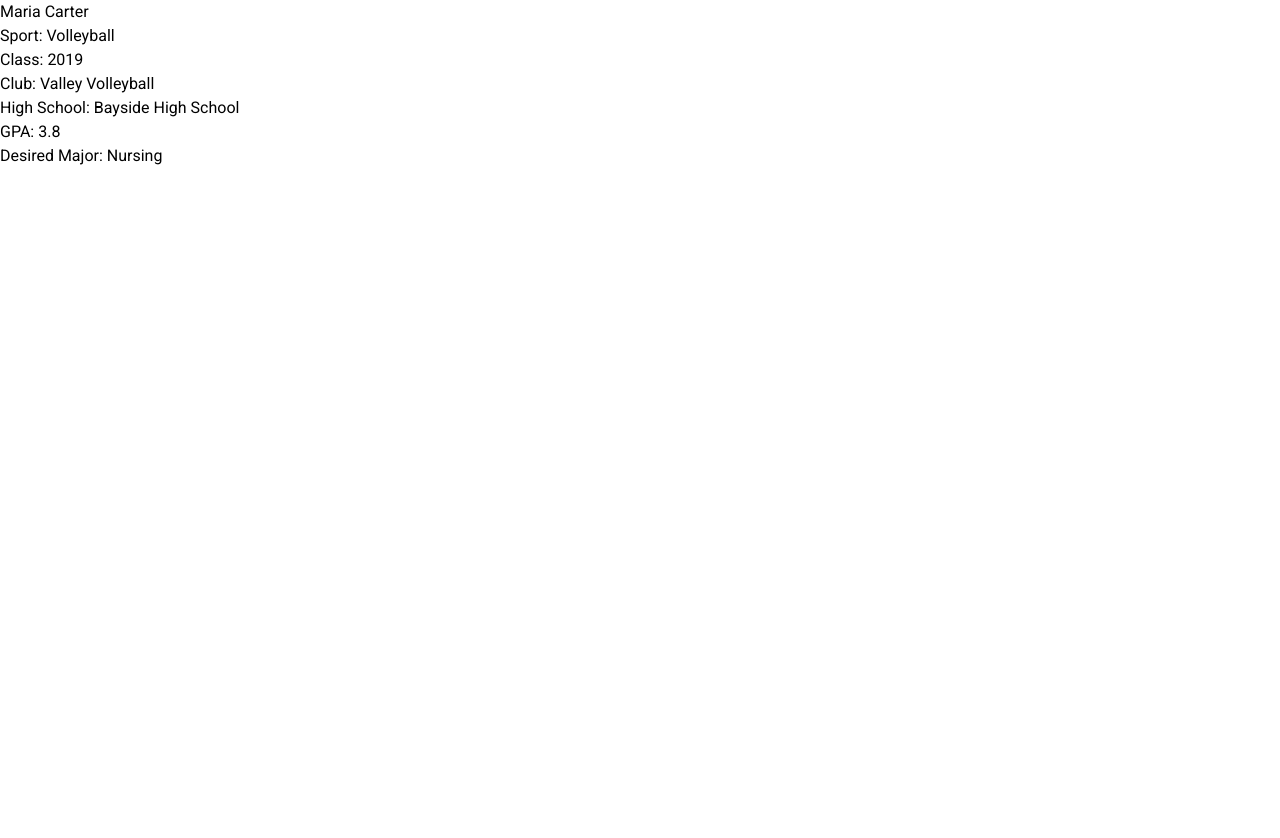
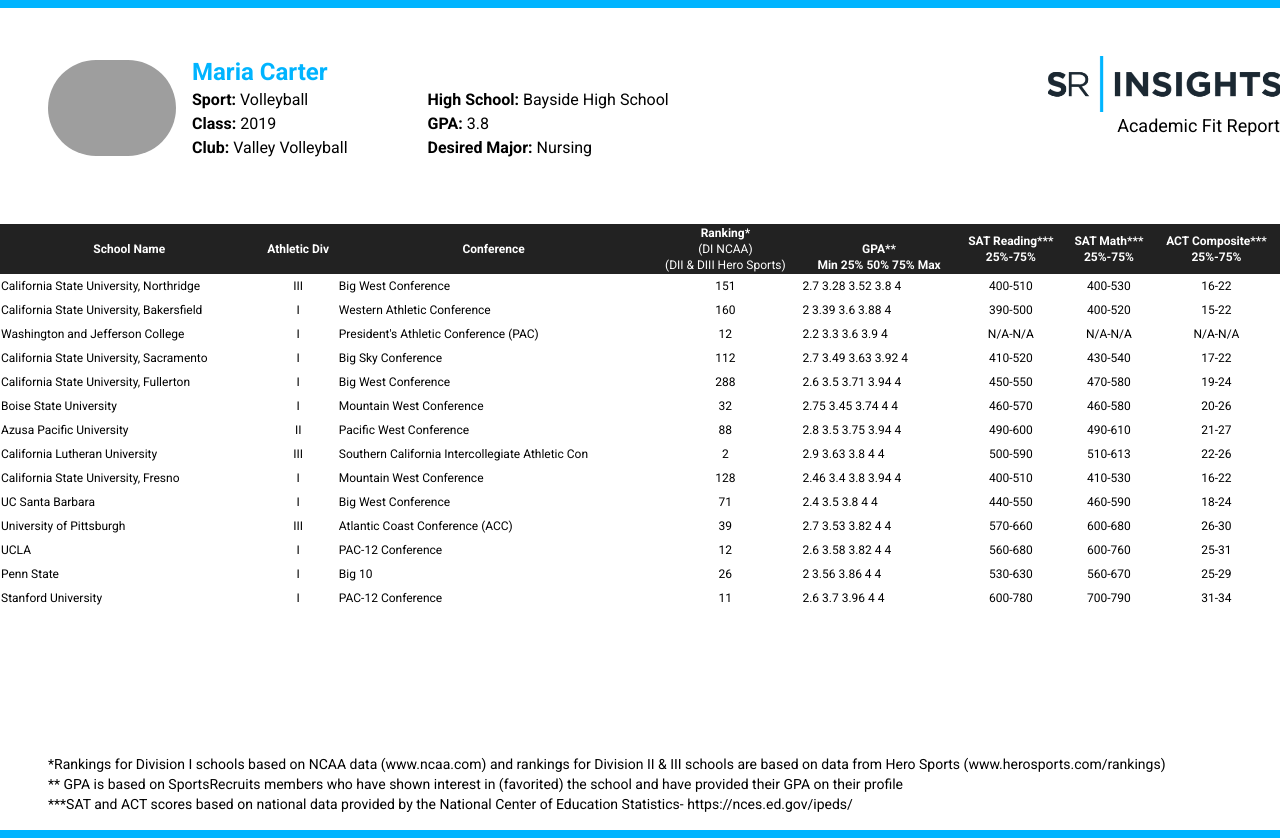
Before and after one commit to w0rd-driven/vue-challenge, a Vue app: page / in a window 1280 px wide. Before the commit the page ends 800 px from the top, so only its background shows below. Built offline with nearby package versions, Linux system fonts and the light colour scheme; grey boxes are pictures that could not be loaded.

Commit message:
Create basic structure
The output is close to what's expected so it should be time to break components down from here to make reactivity easier.

```diff
--- a/src/components/AcademicFitReport.vue
+++ b/src/components/AcademicFitReport.vue
@@ -1,34 +1,92 @@
 <template>
   <div>
-    <div class="info">
-      <h2>{{athlete.name}}</h2>
-      <ul>
+    <hr class="h-2 border-0 bg-rule">
+    <header class="info flex mt-12">
+      <img :src="athlete.profile_image" class="h-24 rounded-full ml-12 mt-1 flex-0" />
+      <div class="flex-1 ml-4">
+        <h2 class="text-2xl font-bold text-rule align-text-top">{{ athlete.name }}</h2>
+        <ul class="grid grid-rows-3 grid-flow-col gap-x-20 auto-cols-max">
           <li>
-          <label>Sport:</label>
-          {{athlete.sport}}
+            <label class="font-bold">Sport:</label>
+            {{ athlete.sport }}
           </li>
           <li>
-          <label>Class:</label>
-          {{athlete.grad_year}}
+            <label class="font-bold">Class:</label>
+            {{ athlete.grad_year }}
           </li>
           <li>
-          <label>Club:</label>
-          {{athlete.club.name}}
+            <label class="font-bold">Club:</label>
+            {{ athlete.club.name }}
           </li>
           <li>
-          <label>High School:</label>
-          {{athlete.high_school.name}}
+            <label class="font-bold">High School:</label>
+            {{ athlete.high_school.name }}
           </li>
           <li>
-          <label>GPA:</label>
-          {{athlete.gpa}}
+            <label class="font-bold">GPA:</label>
+            {{ athlete.gpa }}
           </li>
           <li>
-          <label>Desired Major:</label>
-          {{athlete.major}}
+            <label class="font-bold">Desired Major:</label>
+            {{ athlete.major }}
           </li>
         </ul>
       </div>
+      <div class="ml-auto">
+        <img :src="ReportLogo" class="h-14" />
+        <div class="text-lg text-right">Academic Fit Report</div>
+      </div>
+    </header>
+    <table class="mt-16 mb-36 w-full">
+      <thead class="bg-table-header text-white text-xs">
+        <tr>
+          <th>School Name</th>
+          <th>Athletic Div</th>
+          <th>Conference</th>
+          <th>
+            Ranking*<br />
+            <span class="font-normal">
+              (DI NCAA)<br />
+              (DII & DIII Hero Sports)
+            </span>
+          </th>
+          <th class="align-bottom">
+            GPA**<br />
+            Min 25% 50% 75% Max
+          </th>
+          <th>
+            SAT Reading***<br />
+            25%-75%
+          </th>
+          <th>
+            SAT Math***<br />
+            25%-75%
+          </th>
+          <th>
+            ACT Composite***<br />
+            25%-75%
+          </th>
+        </tr>
+      </thead>
+      <tbody>
+        <tr v-for="(school, index) in athlete.report" :key="index" class="text-center text-xs">
+          <td class="text-left py-1">{{ school.school }}</td>
+          <td>{{ school.division }}</td>
+          <td class="text-left">{{ school.conference }}</td>
+          <td>{{ school.ranking }}</td>
+          <td class="text-left">{{ school.gpa.min }} {{ school.gpa['25%'] }} {{ school.gpa['50%'] }} {{ school.gpa['75%'] }} {{ school.gpa.max }}</td>
+          <td>{{ school.sat.reading.min }}-{{ school.sat.reading.max }}</td>
+          <td>{{ school.sat.math.min }}-{{ school.sat.math.max }}</td>
+          <td>{{ school.act.min }}-{{ school.act.max }}</td>
+        </tr>
+      </tbody>
+    </table>
+    <footer class="text-sm mx-12 my-4">
+      <p>*Rankings for Division I schools based on NCAA data (www.ncaa.com) and rankings for Division II & III schools are based on data from Hero Sports (<a href="www.herosports.com/rankings">www.herosports.com/rankings</a>)</p>
+      <p>** GPA is based on SportsRecruits members who have shown interest in (favorited) the school and have provided their GPA on their profile</p>
+      <p>***SAT and ACT scores based on national data provided by the National Center of Education Statistics- <a href="https://nces.ed.gov/ipeds/">https://nces.ed.gov/ipeds/</a></p>
+    </footer>
+    <hr class="h-2 border-0 bg-rule">
   </div>
 </template>
 
```
Also changed, not shown: 1 other file (tests, documents, lock files or other folders). Lines whose indentation alone changed are shown as unchanged.
